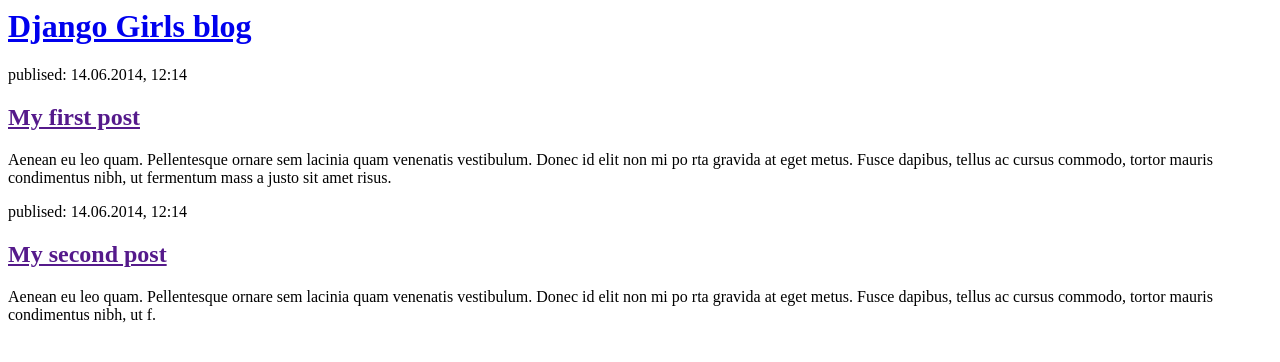
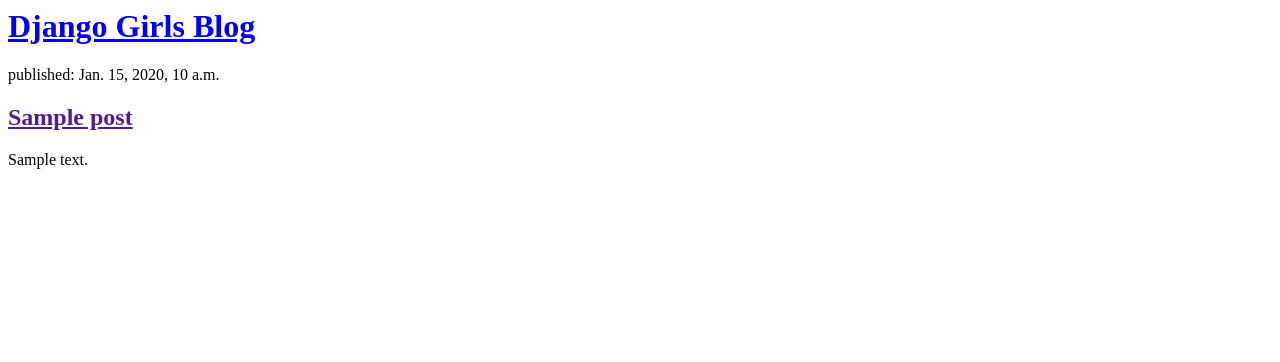
Before and after one commit to MichaelBroox/my-first-blog, a Django app: template mysite/blog/templates/blog/post_list.html in a window 1280 px wide. Shown: the top 362 px of the page. Run offline with Django 3.2, Linux system fonts and the light colour scheme; the template is opened without the code that fills it: values that come from a table or form of the project are taken from there, others are empty; tables that the repository leaves empty hold one stand-in row (values such as "Sample post").

Commit message:
Modified templates to display posts from database.

```diff
--- a/mysite/blog/models.py
+++ b/mysite/blog/models.py
@@ -1,3 +1,4 @@
+from django.conf import settings
 from django.db import models
 from django.utils import timezone
 
@@ -5,11 +6,11 @@
 	author = models.ForeignKey('auth.User', on_delete=models.PROTECT)
 	title = models.CharField(max_length=200)
 	text = models.TextField()
-	create_date = models.DateTimeField(default=timezone.now)
+	created_date = models.DateTimeField(default=timezone.now)
 	published_date = models.DateTimeField(blank=True, null=True)
 
 	def publish(self):
-		self.publish_date = timezone.now()
+		self.published_date = timezone.now()
 		self.save()
 
 	def __str__ (self):
--- a/mysite/blog/templates/blog/post_list.html
+++ b/mysite/blog/templates/blog/post_list.html
@@ -4,23 +4,15 @@
     </head>
     <body>
         <div>
-            <h1><a href="/">Django Girls blog</a></h1>
+            <h1><a href="/">Django Girls Blog</a></h1>
         </div>
 
-
-        <div>
-            <p>publised: 14.06.2014, 12:14</p>
-            <h2><a href="">My first post</a></h2>
-            <p>Aenean eu leo quam. Pellentesque ornare sem lacinia quam venenatis vestibulum. Donec id elit non mi po
-            rta gravida at eget metus. Fusce dapibus, tellus ac cursus commodo, tortor mauris condimentus nibh, ut fermentum mass
-            a justo sit amet risus.</p>
-        </div>
-
-        <div>
-            <p>publised: 14.06.2014, 12:14</p>
-            <h2><a href="">My second post</a></h2>
-            <p>Aenean eu leo quam. Pellentesque ornare sem lacinia quam venenatis vestibulum. Donec id elit non mi po
-            rta gravida at eget metus. Fusce dapibus, tellus ac cursus commodo, tortor mauris condimentus nibh, ut f.</p>
-        </div>
+        {% for post in posts %}
+            <div>
+                <p>published: {{ post.published_date }}</p>
+                <h2><a href="">{{ post.title }}</a></h2>
+                <p>{{ post.text|linebreaksbr }}</p>
+            </div>
+        {% endfor %}
     </body>
 </html>
```
Also changed, not shown: mysite/blog/migrations/0002_auto_20190718_1929.py (added).
